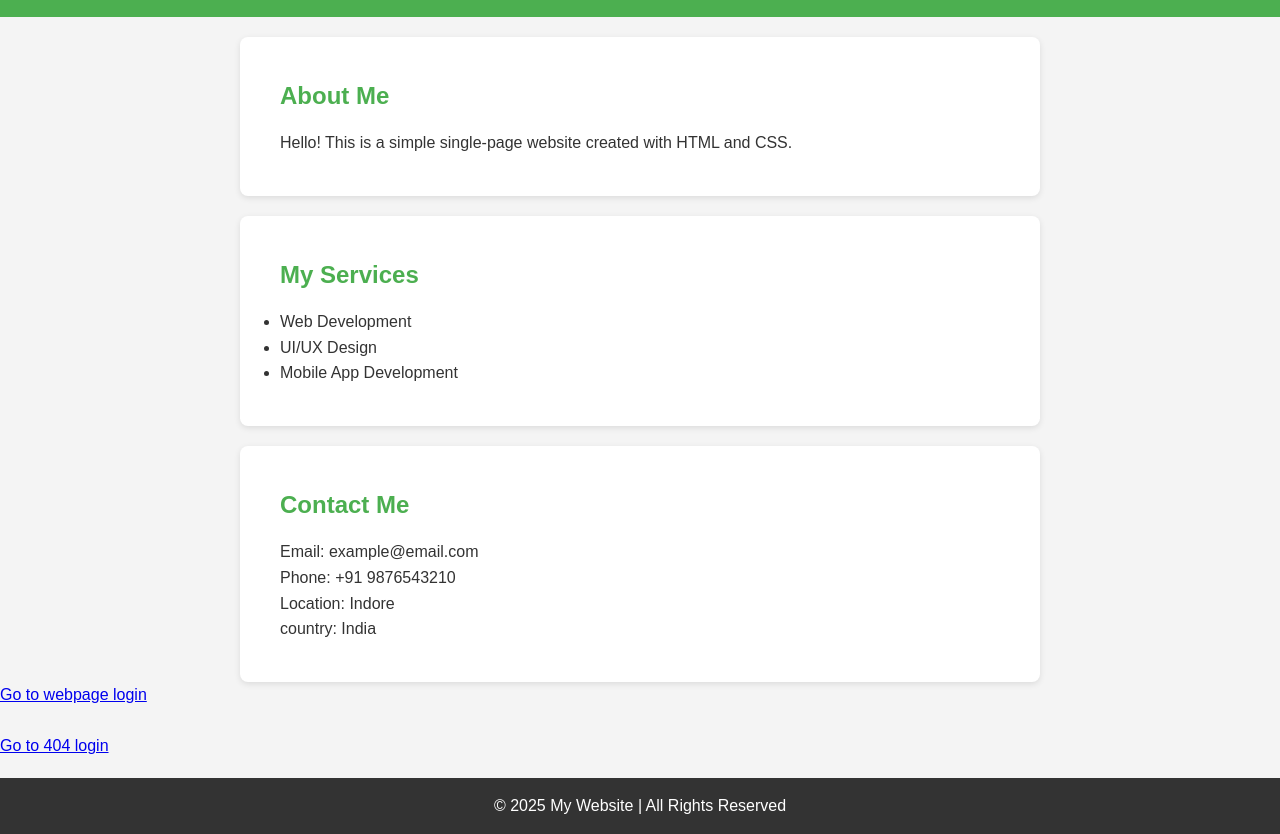
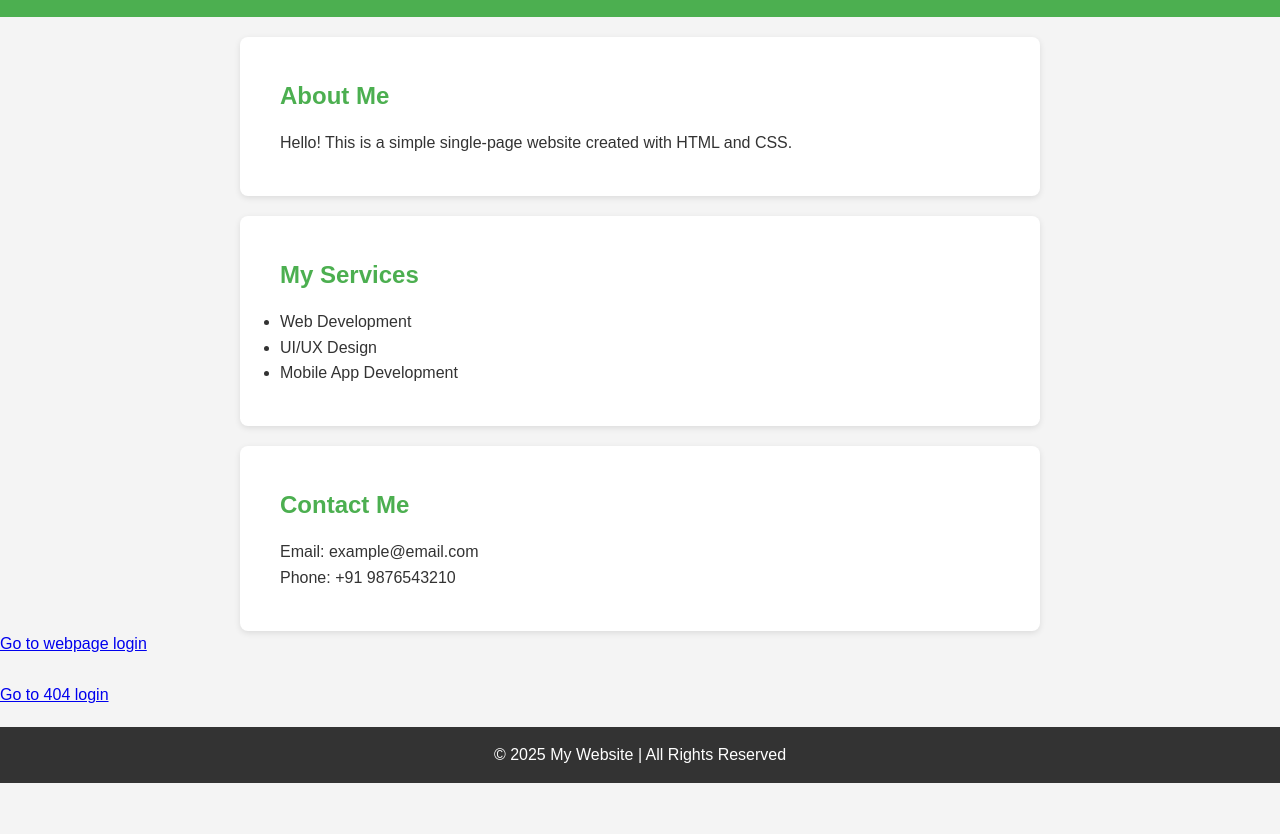
Before and after one commit to AkhileshVe/Node.js-and-express.js, a website: page pages/home.html in a window 1280 px wide. Shown: the part 90-924 px from the top of the page. After the commit the page ends 873 px from the top, so only its background shows below. Drawn offline with Linux system fonts and the light colour scheme.

Commit message:
remove country

```diff
--- a/pages/home.html
+++ b/pages/home.html
@@ -36,8 +36,7 @@
     <h2>Contact Me</h2>
     <p>Email: example@email.com</p>
     <p>Phone: +91 9876543210</p>
-     <p>Location: Indore</p>
-     <p>country: India</p>
+
   </section>
 
   <a href="/webpage">Go to webpage login</a>
```
